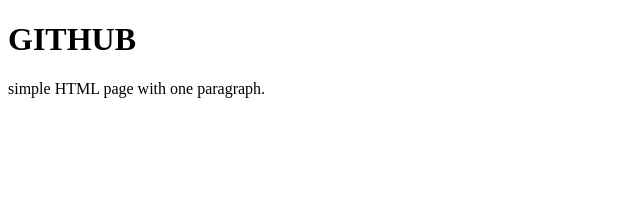
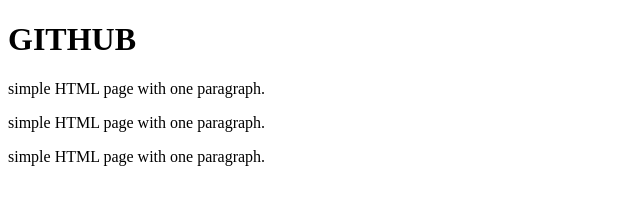
Before and after one commit to DhirajG04/project_dir_index, a plain HTML site: page index.html in a window 1280 px wide. Shown: the whole page, without its empty margins (0-640 px from the left). Drawn offline with Linux system fonts and the light colour scheme.

Commit message:
added para

```diff
--- a/index.html
+++ b/index.html
@@ -5,6 +5,9 @@
     </head>
     <body>
 		<h1>GITHUB</h1>
+
         <p>simple HTML page with one paragraph.</p>
+		<p>simple HTML page with one paragraph.</p>
+		<p>simple HTML page with one paragraph.</p>
     </body>
 </html>
```
